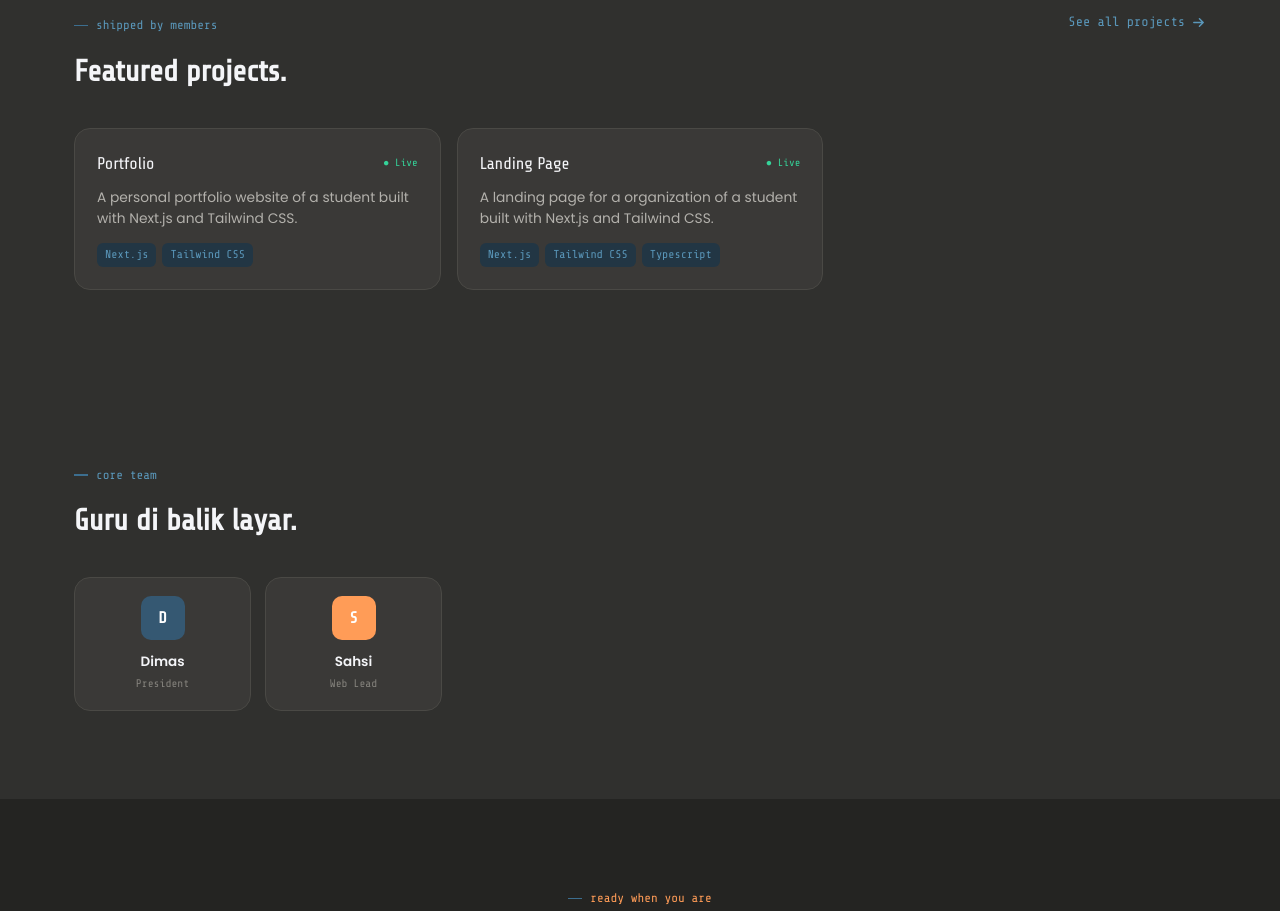
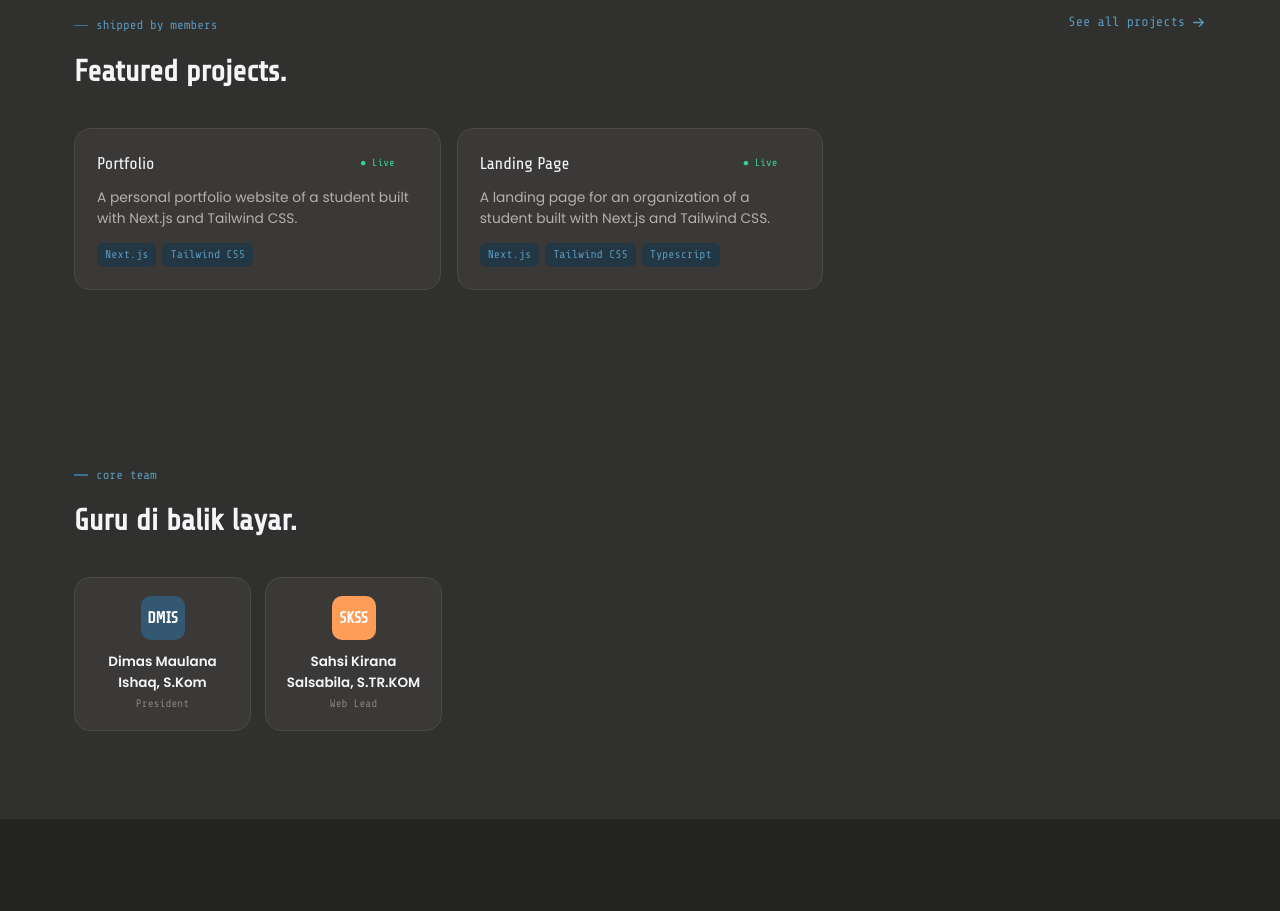
Before and after one commit to brah4729/Programming-web, a Next.js app: page / in a window 1280 px wide. Shown: the part 1160-2071 px from the top of the page. Built offline with nearby package versions, Linux system fonts and the light colour scheme.

Commit message:
added full teacher name

```diff
--- a/app/globals.css
+++ b/app/globals.css
@@ -103,6 +103,25 @@ a {
   box-shadow: 0 14px 30px -18px var(--shadow);
   border-color: var(--accent);
 }
+
+/* Project card link affordance */
+.project-card {
+  cursor: pointer;
+}
+.project-arrow {
+  opacity: 0;
+  transform: translateX(-4px);
+  transition: opacity 0.18s ease, transform 0.18s ease;
+  color: var(--accent-deep);
+  display: flex;
+  align-items: center;
+}
+.project-card:hover .project-arrow,
+.project-card:focus-visible .project-arrow {
+  opacity: 1;
+  transform: translateX(0);
+}
+
 
 .handle {
   position: absolute;
--- a/app/page.tsx
+++ b/app/page.tsx
@@ -94,15 +94,27 @@ export default function Home() {
         </div>
         <div className="grid-3">
           {PROJECTS.slice(0, 3).map((p) => (
-            <div key={p.name} className="card" style={{ padding: 22 }}>
+            <Link
+              key={p.name}
+              href={p.url}
+              target={p.url.startsWith("http") ? "_blank" : undefined}
+              rel={p.url.startsWith("http") ? "noopener noreferrer" : undefined}
+              className="card project-card"
+              style={{ padding: 22, textDecoration: "none", color: "inherit", display: "block" }}
+            >
               <CornerHandles />
               <div style={{ display: "flex", justifyContent: "space-between", alignItems: "center" }}>
                 <h3 className="font-display" style={{ fontSize: 17, margin: 0 }}>
                   {p.name}
                 </h3>
-                <span className="font-mono" style={{ fontSize: 10.5, color: p.status === "Live" ? "var(--live)" : "var(--amber)" }}>
-                  ● {p.status}
-                </span>
+                <div style={{ display: "flex", alignItems: "center", gap: 8 }}>
+                  <span className="font-mono" style={{ fontSize: 10.5, color: p.status === "Live" ? "var(--live)" : "var(--amber)" }}>
+                    ● {p.status}
+                  </span>
+                  <span className="project-arrow" aria-hidden="true">
+                    <ArrowIcon />
+                  </span>
+                </div>
               </div>
               <p style={{ color: "var(--ink-soft)", fontSize: 13.8, lineHeight: 1.55, margin: "10px 0 14px" }}>{p.desc}</p>
               <div style={{ display: "flex", gap: 6, flexWrap: "wrap" }}>
@@ -112,7 +124,7 @@ export default function Home() {
                   </span>
                 ))}
               </div>
-            </div>
+            </Link>
           ))}
         </div>
       </section>
--- a/lib/data.ts
+++ b/lib/data.ts
@@ -20,8 +20,8 @@ export const EVENTS = [
 ];
 
 export const TEAM = [
-  { name: "Dimas ", role: "President", color: "#355872" },
-  { name: "Sahsi", role: "Web Lead", color: "#FF9C57" },
+  { name: "Dimas Maulana Ishaq, S.Kom", role: "President", color: "#355872" },
+  { name: "Sahsi Kirana Salsabila, S.TR.KOM", role: "Web Lead", color: "#FF9C57" },
 ];
 
 export type Project = {
@@ -30,9 +30,10 @@ export type Project = {
   status: "Live" | "In progress";
   desc: string;
   stack: string[];
+  url: string;
 };
 
 export const PROJECTS: Project[] = [
-  { name: "Portfolio", cat: "Web", status: "Live", desc: "A personal portfolio website of a student built with Next.js and Tailwind CSS.", stack: ["Next.js", "Tailwind CSS"] },
-  { name: "Landing Page ", cat: "Web", status: "Live", desc: "A landing page for a organization of a student built with Next.js and Tailwind CSS.", stack: ["Next.js", "Tailwind CSS", "Typescript"] },
+  { name: "Portfolio", cat: "Web", status: "Live", desc: "A personal portfolio website of a student built with Next.js and Tailwind CSS.", stack: ["Next.js", "Tailwind CSS"], url: "#" },
+  { name: "Landing Page", cat: "Web", status: "Live", desc: "A landing page for an organization of a student built with Next.js and Tailwind CSS.", stack: ["Next.js", "Tailwind CSS", "Typescript"], url: "#" },
 ];
```
